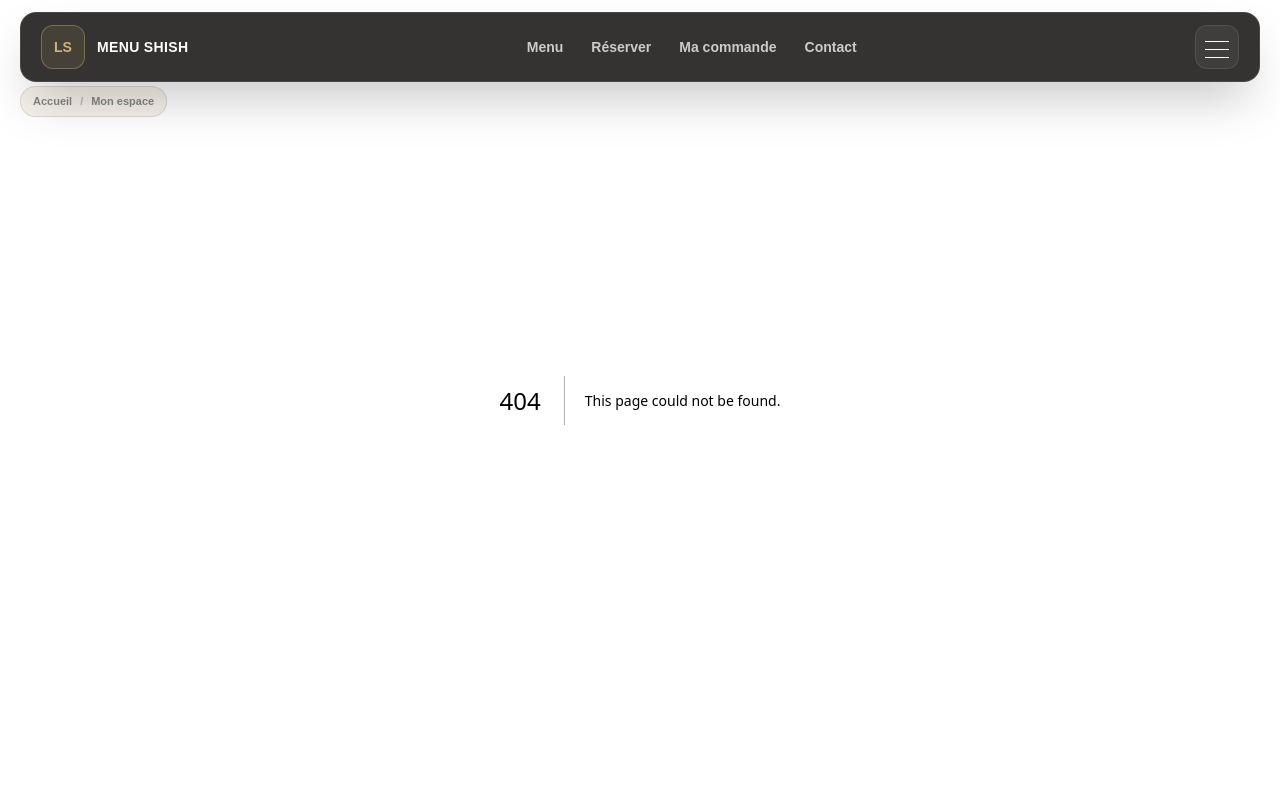
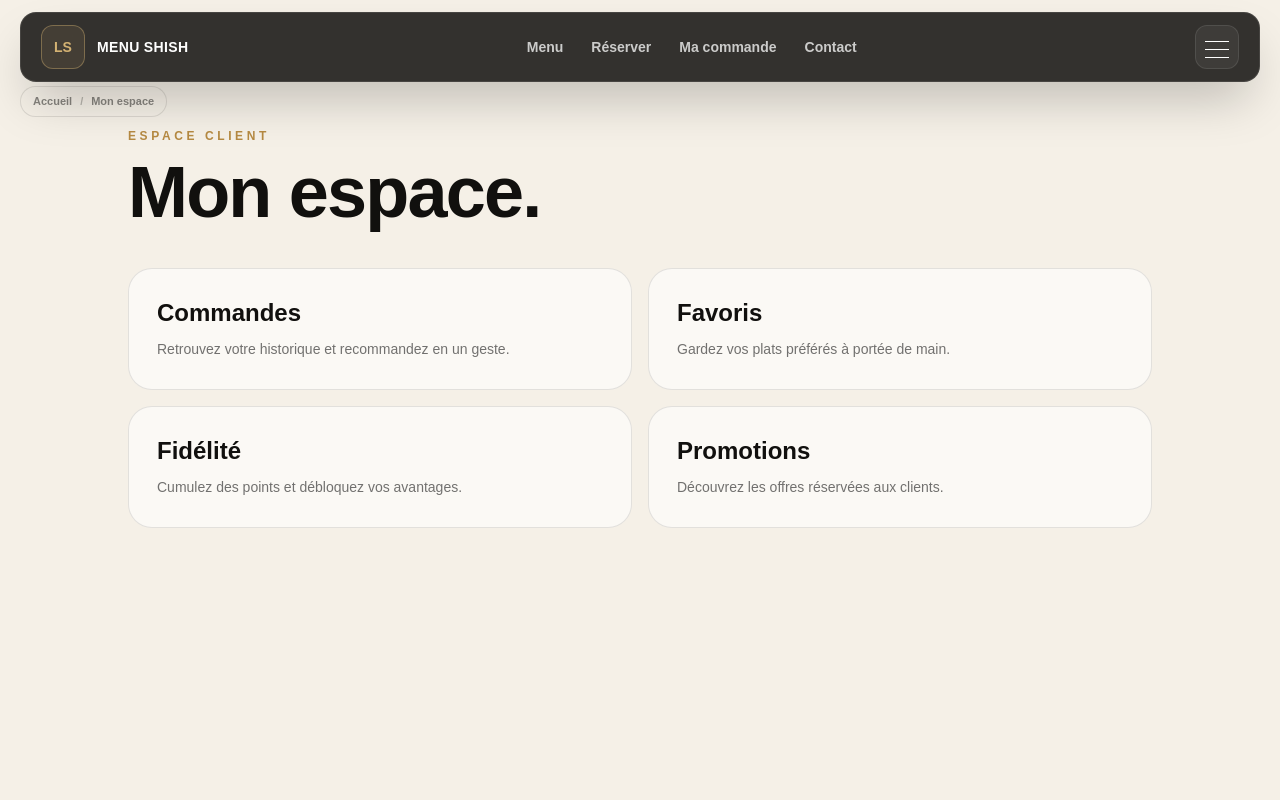
Before and after one commit to mountaga-tall/lashish-nouveau, a Next.js app: page /compte in a window 1280 px wide. Before the commit this address had no page. Shown: the top 800 px of the page. Built offline with nearby package versions, Linux system fonts and the light colour scheme.

Commit message:
V2: add app/compte/page.tsx

```diff
--- /dev/null
+++ b/app/compte/page.tsx
@@ -0,0 +1,25 @@
+export const metadata = { title: "Mon espace", description: "Compte client Menu Shish." };
+
+export default function AccountPage() {
+  return (
+    <main className="min-h-screen bg-[#f5f0e7] px-5 pb-20 pt-32 sm:px-8 lg:px-12">
+      <div className="mx-auto max-w-5xl">
+        <p className="text-xs font-bold uppercase tracking-[.3em] text-[#b68a42]">Espace client</p>
+        <h1 className="mt-3 text-5xl font-black tracking-tight sm:text-7xl">Mon espace.</h1>
+        <div className="mt-10 grid gap-4 sm:grid-cols-2">
+          {[
+            ["Commandes", "Retrouvez votre historique et recommandez en un geste."],
+            ["Favoris", "Gardez vos plats préférés à portée de main."],
+            ["Fidélité", "Cumulez des points et débloquez vos avantages."],
+            ["Promotions", "Découvrez les offres réservées aux clients."],
+          ].map(([title, text]) => (
+            <div key={title} className="rounded-3xl border border-black/10 bg-white/60 p-7">
+              <h2 className="text-2xl font-black">{title}</h2>
+              <p className="mt-2 text-sm leading-6 text-black/55">{text}</p>
+            </div>
+          ))}
+        </div>
+      </div>
+    </main>
+  );
+}
```
